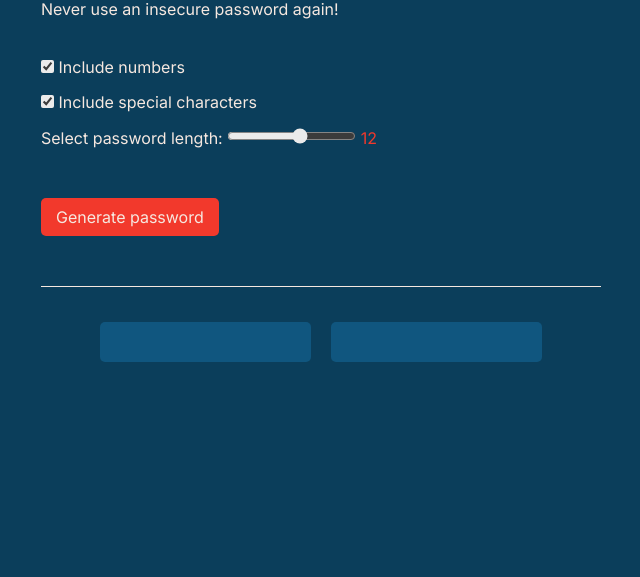
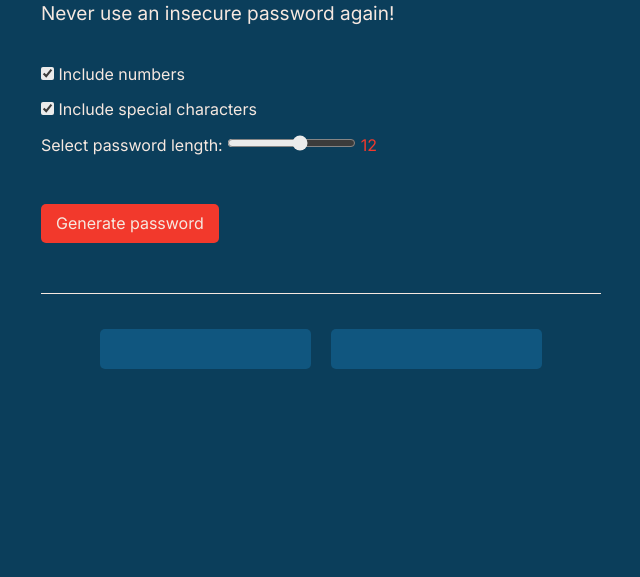
Before and after one commit to GeorgeMorales89/password-generator, a plain HTML site: page index.html in a window 1280 px wide. Shown: the part 223-800 px from the top of the page, without its empty margins (319-959 px from the left). Drawn offline with nearby package versions, Linux system fonts and the light colour scheme.

Commit message:
Updated font size

```diff
--- a/index.css
+++ b/index.css
@@ -28,7 +28,8 @@ span {
 
 p {
     color: #F6E8E0;
-    margin-bottom: 40px
+    margin-bottom: 40px;
+    font-size: 19px;
 
 }
 
```
